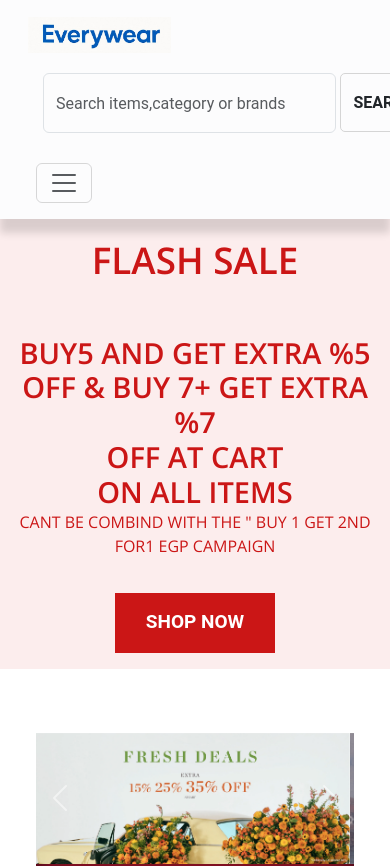
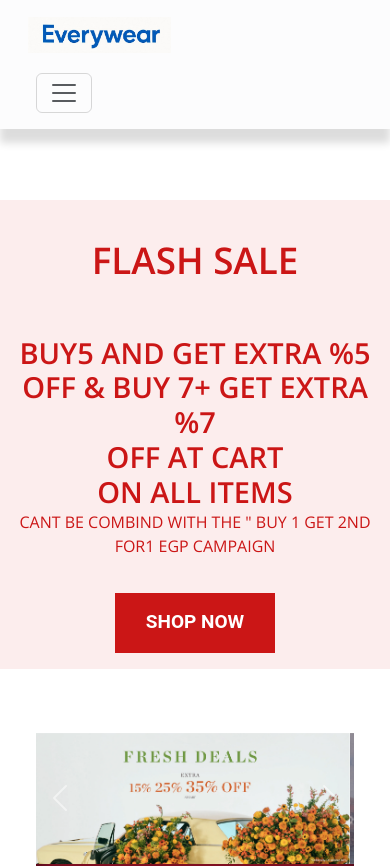
Before and after one commit to nooraabdelrazek/everywear, a plain HTML site: page index.html in a window 390 px wide. Shown: the top 866 px of the page. Drawn offline with nearby package versions, Linux system fonts and the light colour scheme; files whose address does not match are found by name; a web font is replaced by a local one.

Commit message:
Update index.html

```diff
--- a/index.html
+++ b/index.html
@@ -43,7 +43,7 @@
               <img src="images/noralogo.jpeg" alt="">
             </div>
           </a>
-          <form class="d-flex form-nav">
+          <form class=" d-none d-lg-flex  ">
 
             <input class="form-control me-1 " type="search" placeholder="Search items,category or brands"
               aria-label="Search">
```
